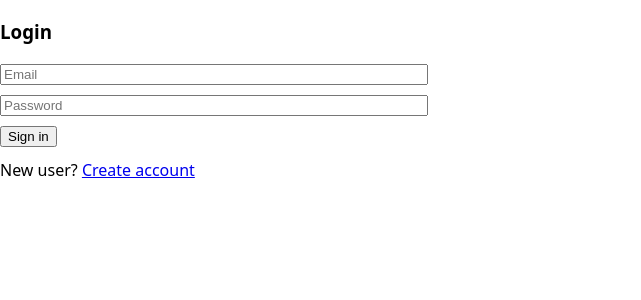
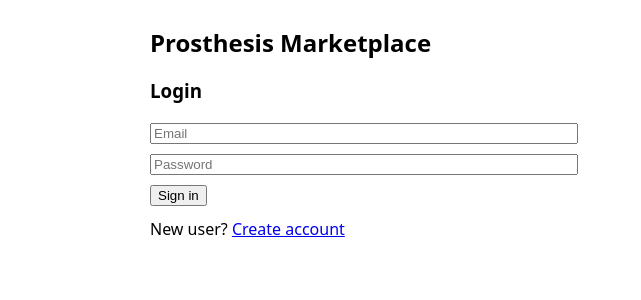
Before and after one commit to shrey17299-collab/PROSTHELINK, a Next.js app: page /login in a window 1280 px wide. Shown: the top 300 px of the page, without its empty margins (0-641 px from the left). Built offline with nearby package versions, Linux system fonts and the light colour scheme.

Commit message:
Update layout.tsx

```diff
--- a/app/layout.tsx
+++ b/app/layout.tsx
@@ -1,13 +1,20 @@
+import Providers from "./providers";
+
 export const metadata = {
-  title: "Prosthesis App",
-  description: "Prosthesis app"
+  title: "Prosthesis Marketplace",
+  description: "Prosthesis marketplace app"
 };
 
 export default function RootLayout({ children }: { children: React.ReactNode }) {
   return (
     <html lang="en">
-      <body style={{ fontFamily: "system-ui", margin: 0, padding: 20 }}>
-        {children}
+      <body style={{ fontFamily: "system-ui, -apple-system, Segoe UI, Roboto", margin: 0 }}>
+        <Providers>
+          <div style={{ maxWidth: 980, margin: "0 auto", padding: 16 }}>
+            <h2 style={{ margin: "10px 0 16px" }}>Prosthesis Marketplace</h2>
+            {children}
+          </div>
+        </Providers>
       </body>
     </html>
   );
```
